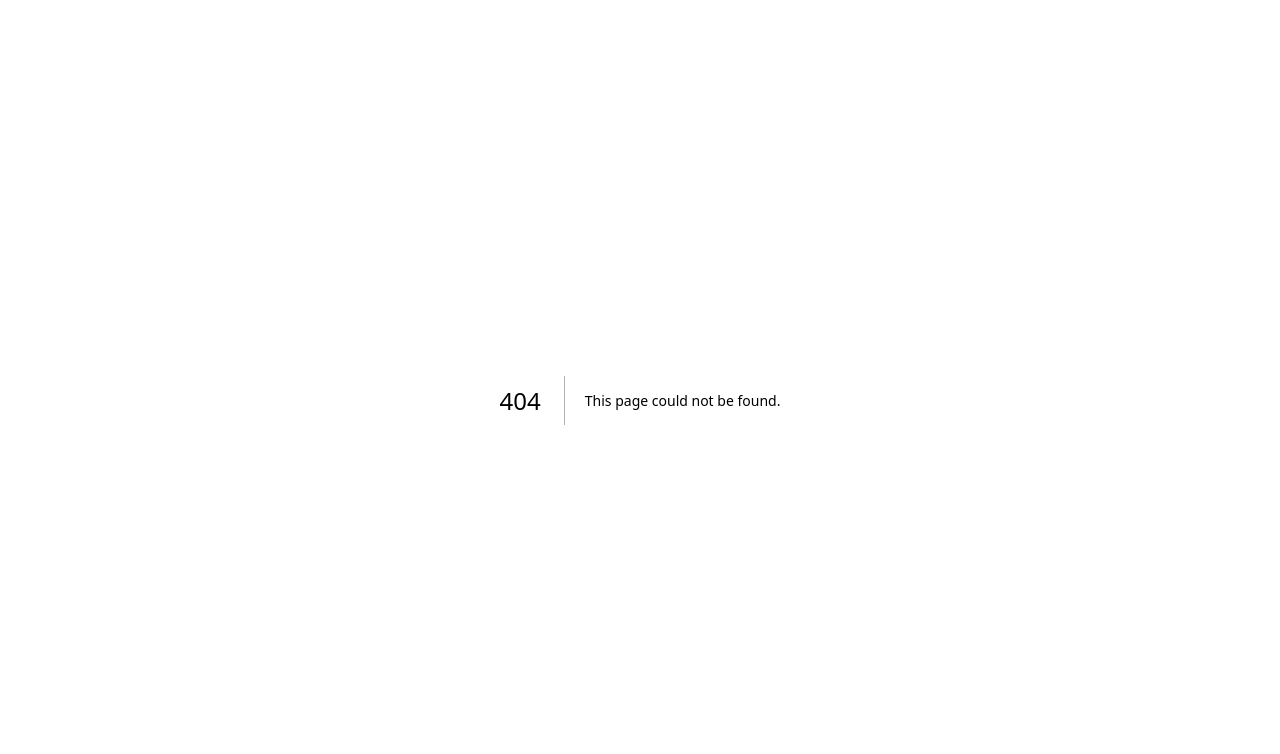
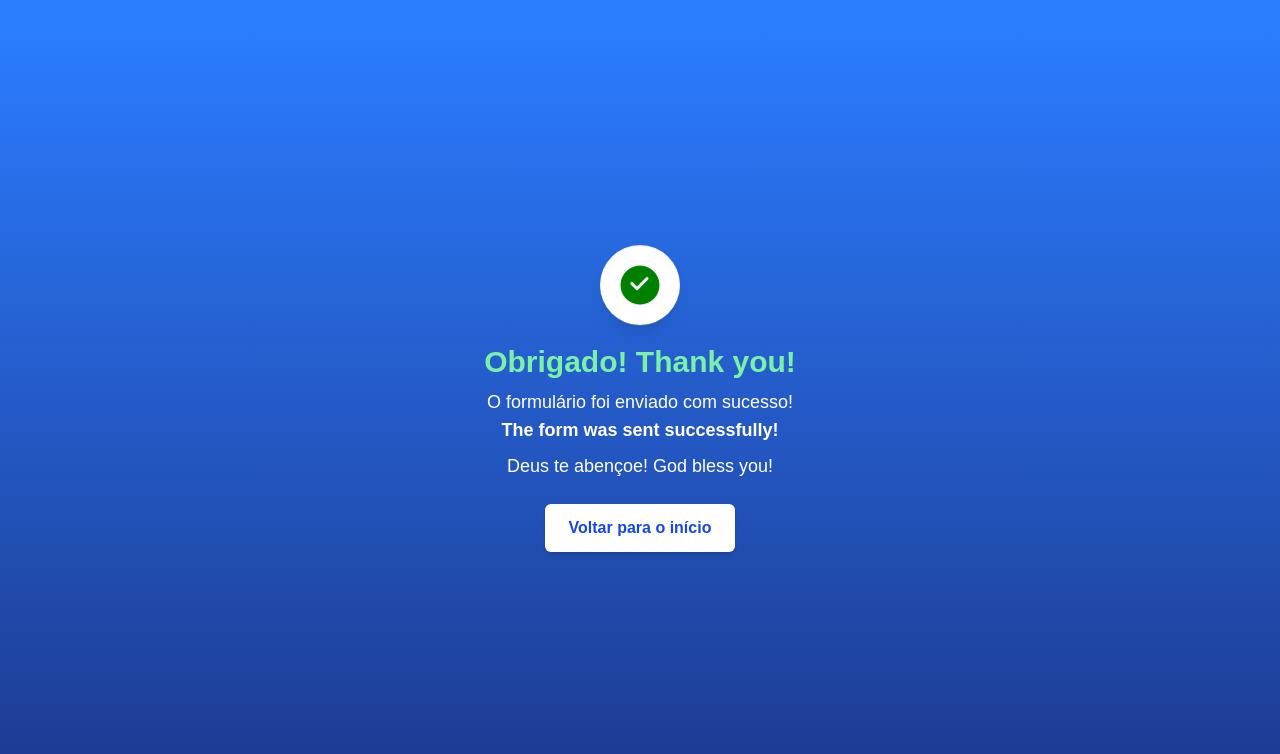
Before and after one commit to lucasaugsue/formulario-igreja, a Next.js app: page /sucesso in a window 1280 px wide. Before the commit this address had no page. Shown: the top 754 px of the page. Built offline with nearby package versions, Linux system fonts and the light colour scheme.

Commit message:
feito a tela de sucesso e colocado o icon no forms

```diff
--- a/src/app/api/salvar/route.js
+++ b/src/app/api/salvar/route.js
@@ -2,14 +2,12 @@ import { Pool } from "pg";
 
 const pool = new Pool({
   connectionString: process.env.DATABASE_URL,
-  ssl: { rejectUnauthorized: false }, // Necessário para o Neon
+  ssl: { rejectUnauthorized: false },
 });
 
 export async function POST(req) {
   try {
-    console.log("entrou na rota :D")
-
-    const body = await req.json(); // Pega os dados do formulário
+    const body = await req.json();
     const { nome, telefone, email, dataNascimento, localizacao, pedidoOracao } = body;
 
     const query = `
--- a/src/app/page.js
+++ b/src/app/page.js
@@ -1,7 +1,10 @@
 "use client";
+
 import { useState } from "react";
+import { useRouter } from "next/navigation";
 
 export default function Home() {
+  const router = useRouter();
   const [formData, setFormData] = useState({
     nome: "",
     telefone: "",
@@ -15,7 +18,6 @@ export default function Home() {
     setFormData({ ...formData, [e.target.name]: e.target.value });
   };
 
-  // Envia os dados para a API
   const handleSubmit = async (e) => {
     e.preventDefault();
 
@@ -25,29 +27,27 @@ export default function Home() {
       body: JSON.stringify(formData),
     });
 
-    console.log("res", response)
-
     if (response.ok) {
-      alert("Dados enviados com sucesso!");
-      setFormData({
-        nome: "",
-        telefone: "",
-        email: "",
-        dataNascimento: "",
-        localizacao: "",
-        pedidoOracao: "",
-      });
+      router.push("/sucesso");
     } else {
       alert("Erro ao salvar os dados.");
     }
   };
 
   return (
-    <div>
-      <main className="max-w-md mx-auto p-6 bg-white shadow-md rounded-lg mt-10">
-        <h1 className="text-2xl font-bold text-center text-gray-800">
-          Bem-vindo à nossa igreja!
-        </h1>
+    <div className="min-h-screen flex items-center justify-center bg-gradient-to-b from-blue-500 to-blue-900">
+      <main className="max-w-md w-full p-6 bg-white shadow-lg rounded-lg">
+        {/* Ícone da igreja */}
+        <div className="flex flex-col items-center">
+          <div className="w-16 h-16 bg-gradient-to-b from-blue-500 to-blue-800 rounded-full flex items-center justify-center shadow-lg">
+            <img src="/church.svg" alt="Igreja" className="w-8 h-8" />
+          </div>
+
+          <h1 className="text-2xl font-bold text-center text-gray-800 mt-4">
+            Bem-vindo à nossa igreja!
+          </h1>
+        </div>
+
         <p className="text-center text-gray-600 mb-4">
           Preencha o formulário para que possamos conhecer você melhor.
         </p>
@@ -59,7 +59,7 @@ export default function Home() {
               type="text"
               name="nome"
               value={formData.nome}
-              onChange={(e) => handleChange(e)}
+              onChange={handleChange}
               required
               className="p-2 border border-gray-300 rounded-md focus:ring-2 focus:ring-blue-500 text-black"
             />
--- /dev/null
+++ b/src/app/sucesso/page.js
@@ -0,0 +1,36 @@
+export default function Sucesso() {
+    return (
+      <div className="h-screen flex flex-col items-center justify-center bg-gradient-to-b from-blue-500 to-blue-900 text-white">
+        <div className="bg-white p-4 rounded-full shadow-lg mb-4 animate-bounce">
+          <svg
+            xmlns="http://www.w3.org/2000/svg"
+            viewBox="0 0 24 24"
+            fill="green"
+            className="w-12 h-12"
+          >
+            <path
+              fillRule="evenodd"
+              d="M2.25 12a9.75 9.75 0 1119.5 0 9.75 9.75 0 01-19.5 0zm13.78-2.72a.75.75 0 10-1.06-1.06l-4.47 4.47-2-2a.75.75 0 10-1.06 1.06l2.53 2.53a.75.75 0 001.06 0l5-5z"
+              clipRule="evenodd"
+            />
+          </svg>
+        </div>
+
+        <h1 className="text-3xl font-bold text-green-300">Obrigado! Thank you!</h1>
+        <p className="text-lg mt-2 text-center">
+          O formulário foi enviado com sucesso! <br />
+          <span className="font-semibold">The form was sent successfully!</span>
+        </p>
+        <p className="mt-2 text-center text-lg">
+          Deus te abençoe! God bless you!
+        </p>
+
+        <a
+          href="/"
+          className="mt-6 px-6 py-3 bg-white text-blue-700 font-semibold rounded-md hover:bg-gray-200 transition duration-300 shadow-md"
+        >
+          Voltar para o início
+        </a>
+      </div>
+    );
+  }
```
Also changed, not shown: public/church.svg (added).
